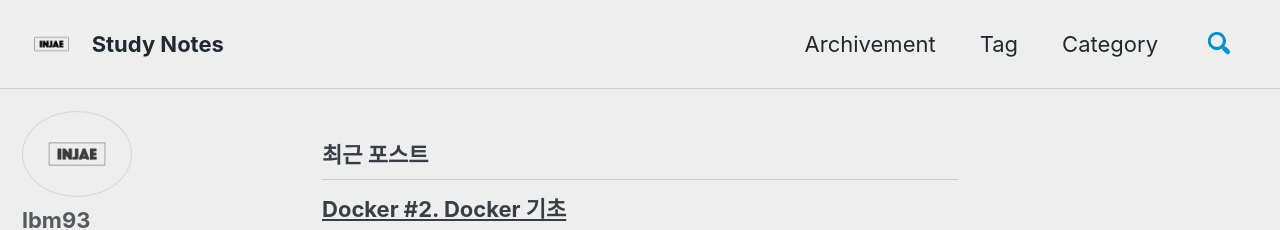
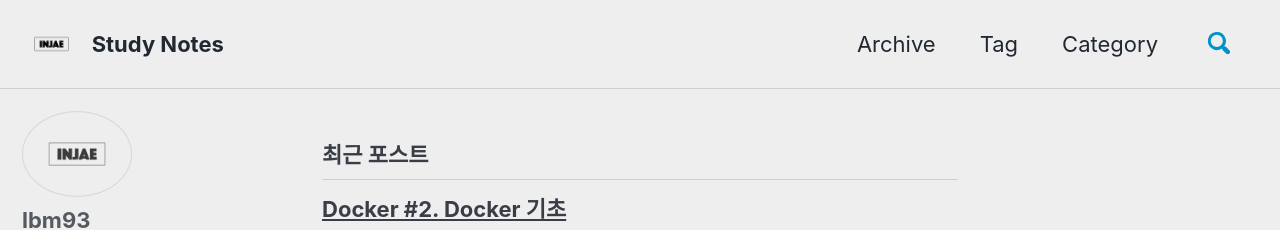
Before and after one commit to lbm93/lbm93.github.io, a Jekyll site: the page built from index.html, in a window 1280 px wide and 900 px high. Shown: the top 230 px of the window. Built offline with Jekyll 4.4.1, drawn with Linux system fonts in a browser that asks for light colours; cached includes are drawn as plain includes; nearby versions of some CDN libraries; the list of posts is cut into pages by our own code.

Commit message:
Update navigation.yml

```diff
--- a/_data/navigation.yml
+++ b/_data/navigation.yml
@@ -1,7 +1,7 @@
 # main links
 main:
-  - title: "Archivement"
-    url: /archivement/
+  - title: "Archive"
+    url: /year-archive/
   - title: "Tag"
     url: /tags/
   - title: "Category"
```
